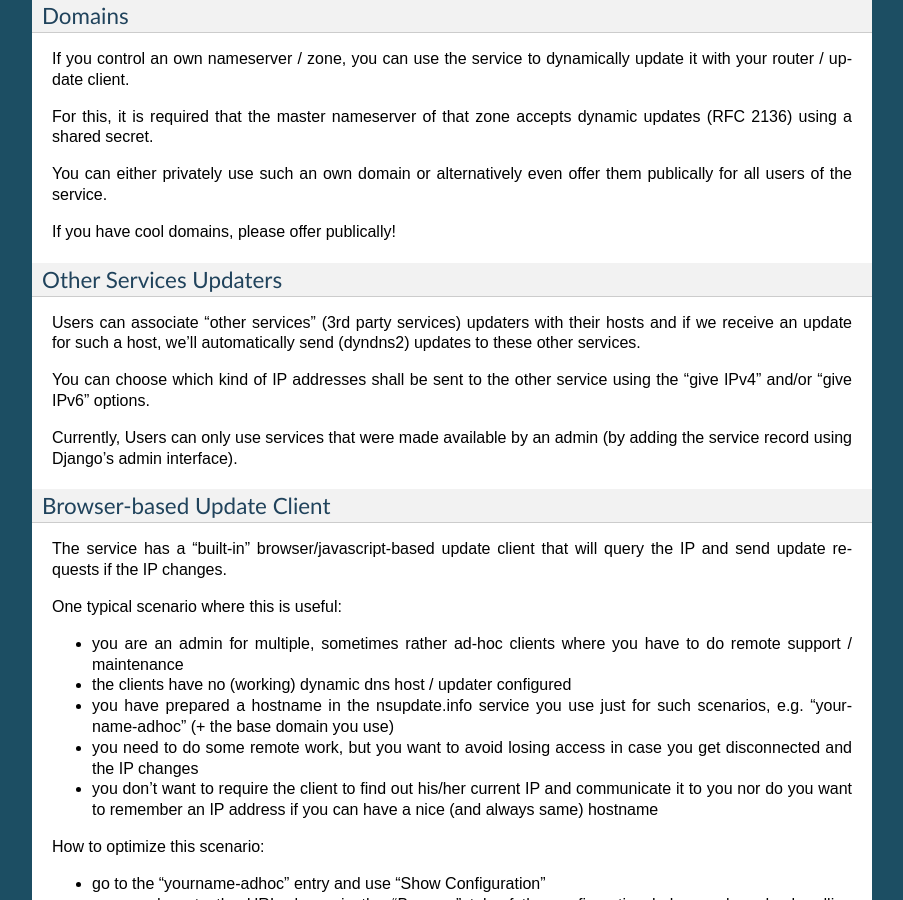
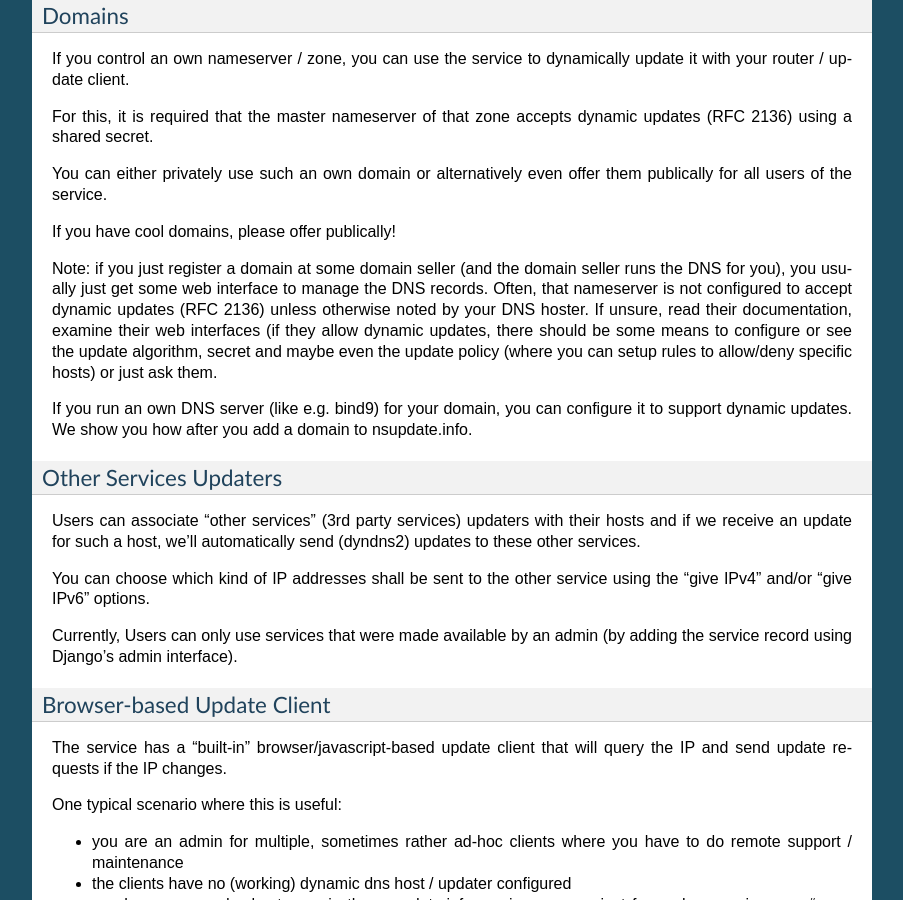
Before and after one commit to nsupdate-info/nsupdate.info, a Sphinx documentation site: the page built from docs/user.rst, in a window 1280 px wide and 900 px high, scrolled down 2036 px. Shown: the whole window, without its empty margins (198-1101 px from the left). Built offline with Sphinx 7.4.7, drawn with Linux system fonts in a browser that asks for light colours.

Commit message:
add some notes about how updating own domains works / does not work

```diff
--- a/docs/user.rst
+++ b/docs/user.rst
@@ -112,6 +112,15 @@ You can either privately use such an own domain or alternatively even offer them
 
 If you have cool domains, please offer publically!
 
+Note: if you just register a domain at some domain seller (and the domain seller runs the DNS for you), you usually
+just get some web interface to manage the DNS records. Often, that nameserver is not configured to accept dynamic
+updates (RFC 2136) unless otherwise noted by your DNS hoster. If unsure, read their documentation, examine their
+web interfaces (if they allow dynamic updates, there should be some means to configure or see the update algorithm,
+secret and maybe even the update policy (where you can setup rules to allow/deny specific hosts) or just ask them.
+
+If you run an own DNS server (like e.g. bind9) for your domain, you can configure it to support dynamic updates.
+We show you how after you add a domain to nsupdate.info.
+
 
 Other Services Updaters
 -----------------------
```
